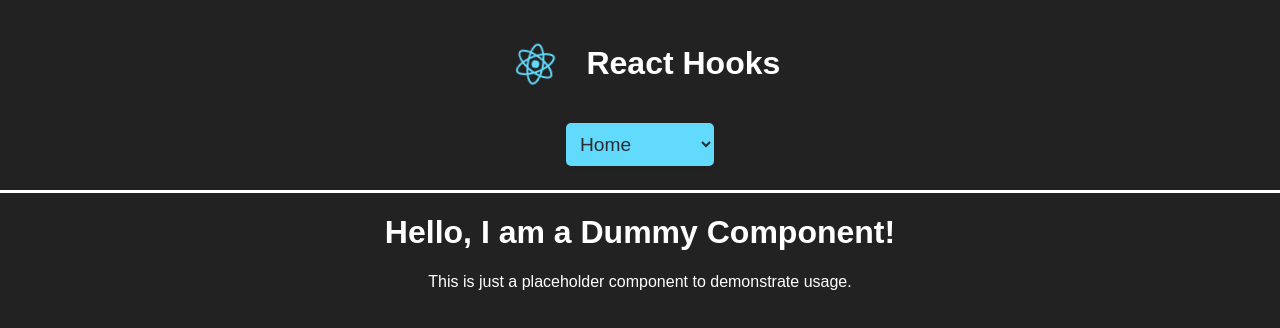
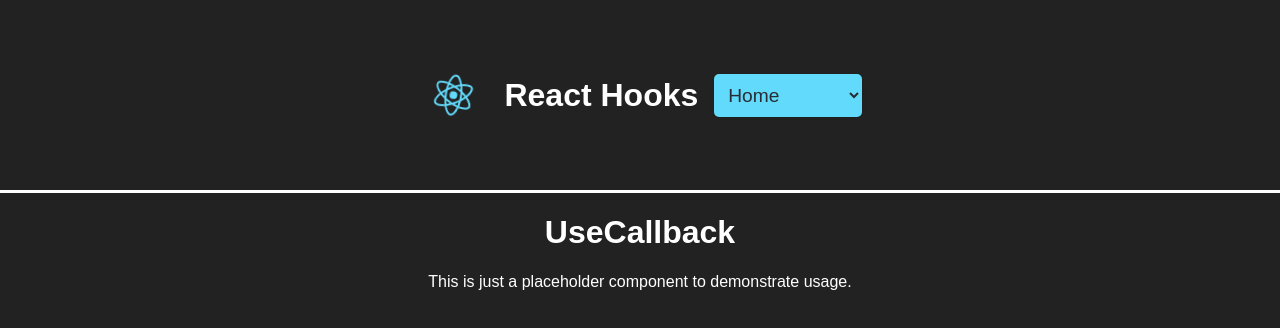
Before and after one commit to elarsaks/react-hooks, a React (Create React App) app: page /useCallback in a window 1280 px wide. Shown: the top 328 px of the page. Built offline with nearby package versions, Linux system fonts and the light colour scheme.

Commit message:
Fix root route

```diff
--- a/src/App.css
+++ b/src/App.css
@@ -13,11 +13,10 @@ body {
 .App-logo {
   animation: App-logo-spin infinite 20s linear;
   height: 50px;
+
 }
 
-.App-intro {
-  font-size: large;
-}
+
 
 @keyframes App-logo-spin {
   from { transform: rotate(0deg); }
@@ -30,19 +29,14 @@ body {
   color: white;
   border-bottom: 3px solid #ffffff;
   display: flex;
-  flex-direction: column;
   align-items: center;
   justify-content: center;
-}
-
-.header-content {
-  display: flex;
-  align-items: center;
   gap: 1em;
 }
 
+
 .header-selector {
-  margin-top: 1em;
+
   color: #282C34; /* Text color */
   background-color: #61DAFB; /* Background color */
   border: none; /* Removes default select border */
--- a/src/App.js
+++ b/src/App.js
@@ -1,5 +1,5 @@
 import "./App.css";
-import { BrowserRouter, Routes, Route, useNavigate } from "react-router-dom";
+import { BrowserRouter, Navigate, Route, Routes } from "react-router-dom";
 
 import UseCallback from "./pages/UseCallback";
 import UseContext from "./pages/UseContext";
@@ -17,10 +17,12 @@ export default function App() {
       <div className="App">
         <AppHeader />
         <Routes>
-          <Route path="/">
+          <Route>
+            {/* Redirect from base route to useState */}
+            <Route path="/" element={<Navigate to="/useState" />} />
+
             {/* UseState Route */}
-            <Route index element={<UseState />} />
-            <Route path="useState" element={<UseState />} />
+            <Route path="useState" element={<UseState />} index />
 
             {/* UseCallback Route */}
             <Route path="useCallback" element={<UseCallback />} />
--- a/src/components/AppHeader.tsx
+++ b/src/components/AppHeader.tsx
@@ -11,13 +11,11 @@ export default function AppHeader() {
 
   return (
     <div className="App-header">
-      <div className="header-content">
-        <img src={logo} className="App-logo" alt="logo" />
-        <h1>React Hooks</h1>
-      </div>
+      <img src={logo} className="App-logo" alt="logo" />
+      <h1>React Hooks</h1>
 
       <select className="header-selector" onChange={handleRouteChange}>
-        <option value="/">Home</option>
+        <option value="/useState">Home</option>
         <option value="/useState">UseState</option>
         <option value="/useCallback">UseCallback</option>
         <option value="/useContext">UseContext</option>
--- a/src/pages/UseCallback.jsx
+++ b/src/pages/UseCallback.jsx
@@ -3,7 +3,7 @@ import React from 'react';
 const DummyComponent = () => {
   return (
     <div>
-      <h1>Hello, I am a Dummy Component!</h1>
+      <h1>UseCallback</h1>
       <p>This is just a placeholder component to demonstrate usage.</p>
     </div>
   );
```
